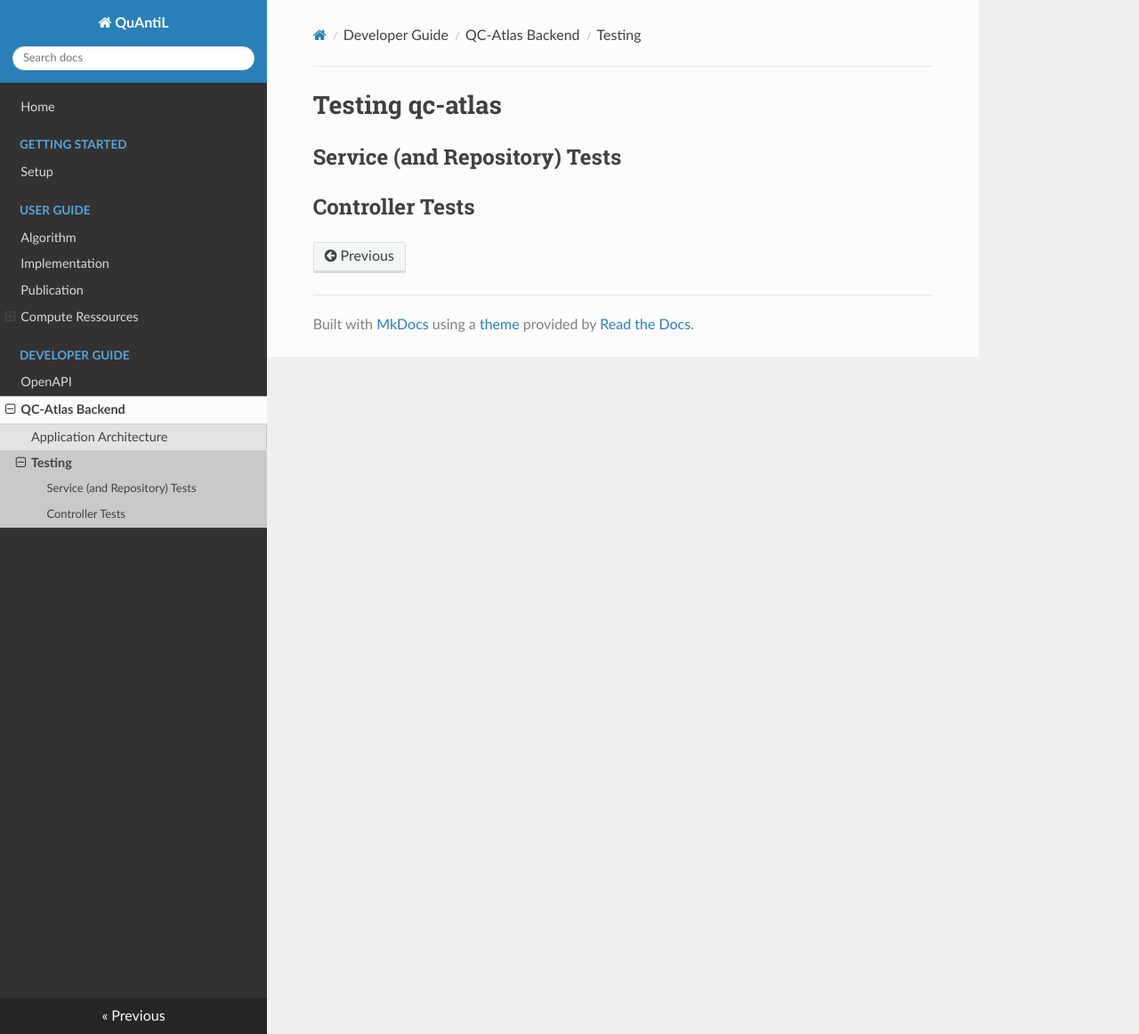
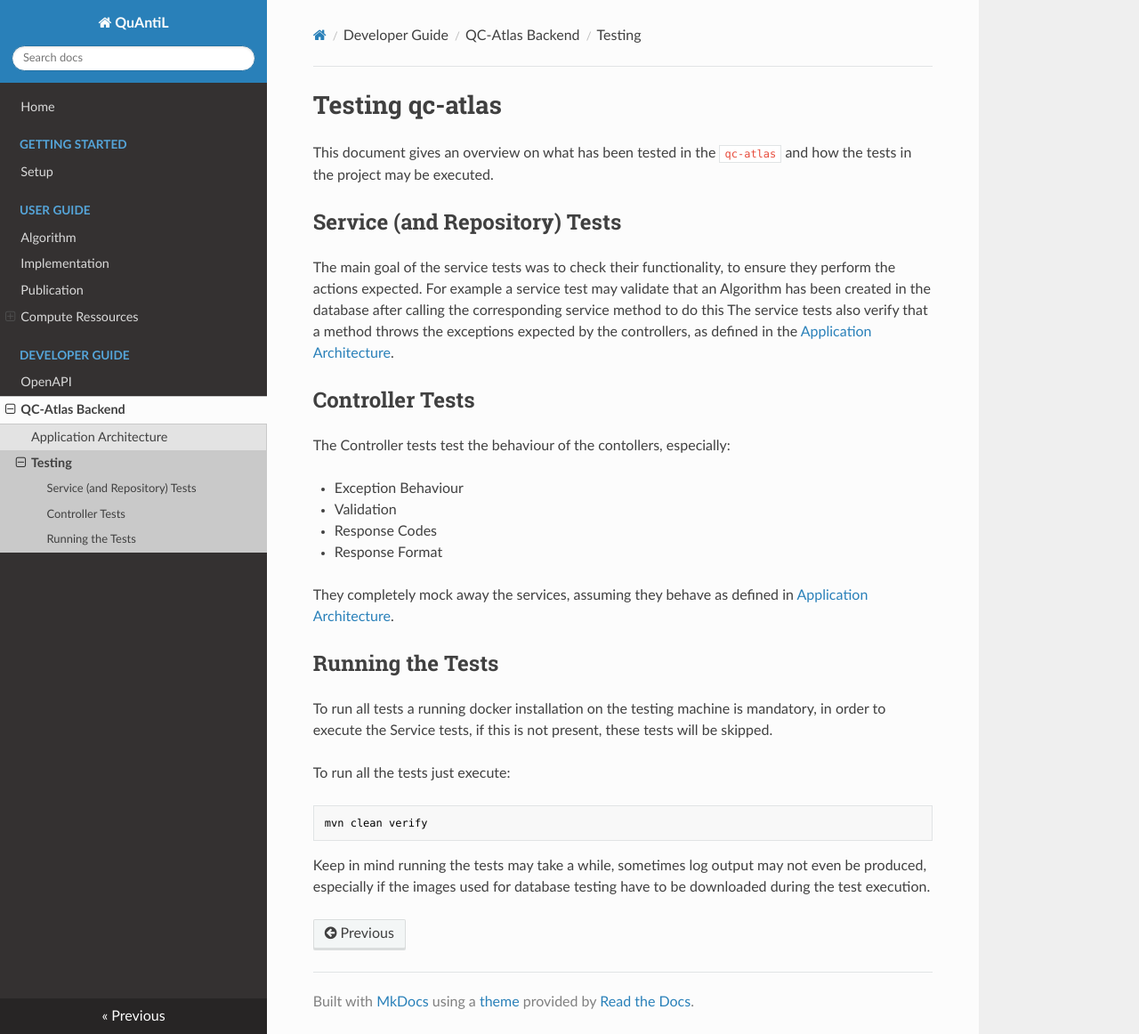
Before and after one commit to UST-QuAntiL/quantil-docs, an MkDocs documentation site: the page built from docs/developer-guide/qc-atlas/testing.md, in a window 1280 px wide and 1162 px high. Shown: the whole window at 89% size. Built offline with MkDocs 1.6.1, drawn with Linux system fonts in a browser that asks for light colours; nearby versions of some CDN libraries.

Commit message:
Add Some Testing Docs

````diff
--- a/docs/developer-guide/qc-atlas/testing.md
+++ b/docs/developer-guide/qc-atlas/testing.md
@@ -1,5 +1,33 @@
 # Testing qc-atlas
+
+
+This document gives an overview on what has been tested in the `qc-atlas` and how the tests in the project may be executed.
 
 ## Service (and Repository) Tests
 
+The main goal of the service tests was to check their functionality, to ensure they perform the actions expected.
+For example a service test may validate that an Algorithm has been created in the database after calling the corresponding service method to do this
+The service tests also verify that a method throws the exceptions expected by the controllers, as defined in the [Application Architecture](application-architecture.md).
+
 ## Controller Tests
+
+The Controller tests test the behaviour of the contollers, especially:
+
+- Exception Behaviour
+- Validation
+- Response Codes
+- Response Format
+
+They completely mock away the services, assuming they behave as defined in [Application Architecture](application-architecture.md).
+
+## Running the Tests
+
+To run all tests a running docker installation on the testing machine is mandatory, in order to execute the Service tests, if this is not present, these tests will be skipped.
+
+To run all the tests just execute:
+```bash
+mvn clean verify
+```
+
+Keep in mind running the tests may take a while, sometimes log output may not even be produced, especially if the images used for database testing have to be
+downloaded during the test execution.
````
